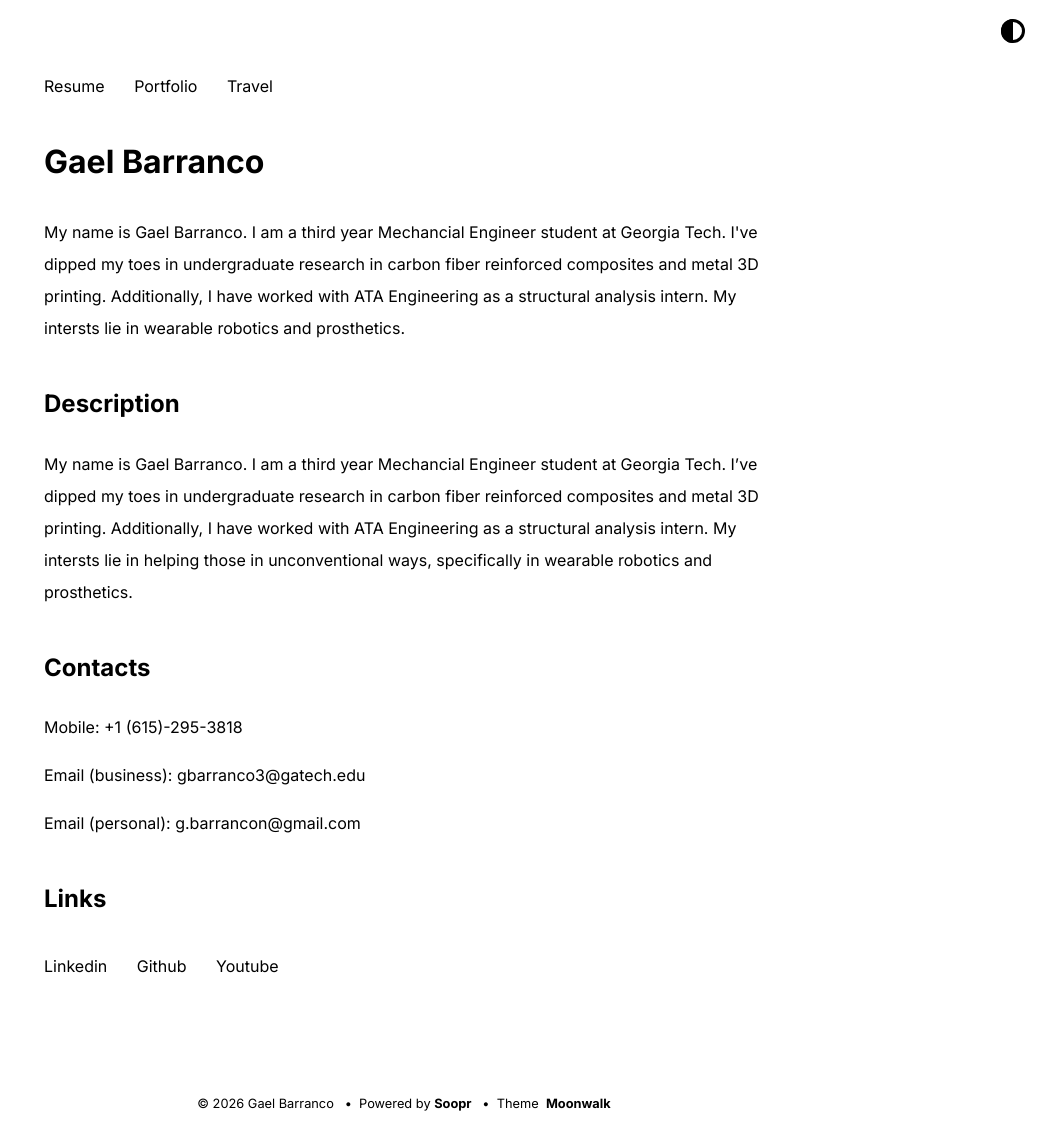
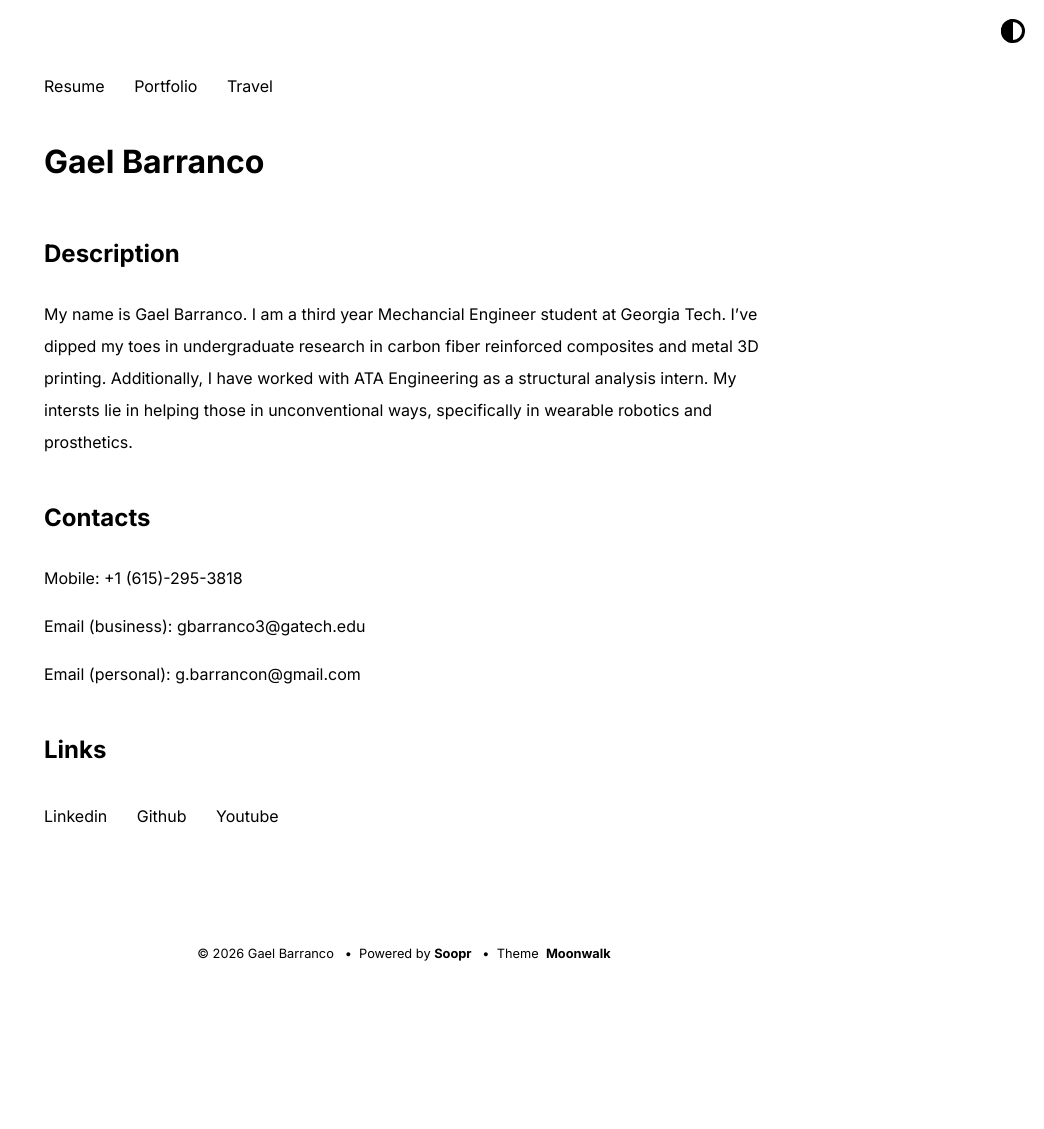
Before and after one commit to gbarranc/gbarranc.github.io, a Jekyll site: the page built from index.md, in a window 1280 px wide. Shown: the whole page, without its empty margins (236-1280 px from the left). Built offline with Jekyll 4.4.1, drawn with Linux system fonts in a browser that asks for light colours; after the commit the page ends 980 px from its top, so only the background shows below that.

Commit message:
Update _config.yml

```diff
--- a/_config.yml
+++ b/_config.yml
@@ -1,11 +1,6 @@
 title: Gael Barranco
 author: Gael Barranco
 url: https://gbarranc.github.io/ # root address of the site
-description: > # description of the site (multiple lines allowed)
-  My name is Gael Barranco. I am a third year Mechancial Engineer student at Georgia Tech.
-  I've dipped my toes in undergraduate research in carbon fiber reinforced composites and metal 3D printing.
-  Additionally, I have worked with ATA Engineering as a structural analysis intern.
-  My intersts lie in wearable robotics and prosthetics.
 
 permalink: /:slug
 
```
